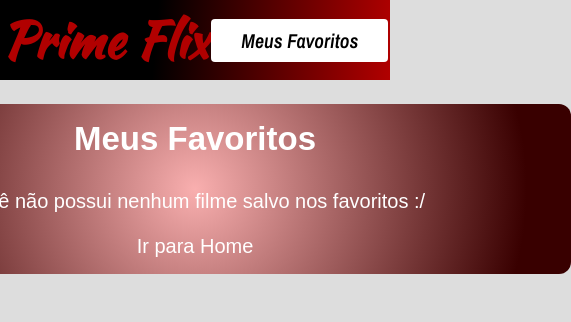
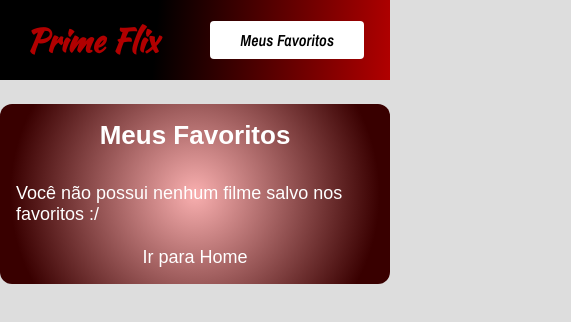
Before and after one commit to Danielcsxx/PrimeFlix, a React (Create React App) app: page /Favoritos in a window 390 px wide. Shown: the top 322 px of the page, 571 px wide, since content can reach past the window. Built offline with nearby package versions, Linux system fonts and the light colour scheme.

Commit message:
Desenvolvimento da resposividade para mobile concluido v0.3

```diff
--- a/src/components/Header/header.css
+++ b/src/components/Header/header.css
@@ -35,3 +35,15 @@ header {
     color: #FFF;
     transition: all 700ms;
 }
+
+@media (max-width: 600px) {
+
+    .logo {
+        font-size: 32px;
+    }
+
+    .favoritos {
+        font-size: 16px;
+    }
+
+}
--- a/src/pages/Favoritos/favoritos.css
+++ b/src/pages/Favoritos/favoritos.css
@@ -73,3 +73,29 @@
     background-color: #FFF;
     color: #750000;
 }
+
+@media (max-width: 600px) {
+
+    .meus-filmes h1 {
+        font-size: 26px;
+    }
+
+    .meus-filmes span {
+        font-size: 18px;
+    }
+
+    .meus-filmes ul {
+        width: 100%;
+    }
+
+    .meus-filmes div a {
+        font-size: 16px;
+        margin-left: 28px;
+    }
+
+    .meus-filmes button {
+        padding: 8px;
+        border-radius: 12px;
+    }
+
+}
--- a/src/pages/Filme/filme-info.css
+++ b/src/pages/Filme/filme-info.css
@@ -72,3 +72,17 @@
     transition: all 0.5s;
     color: #FFF;
 }
+
+@media (max-width: 600px) {
+
+    .filme-info h1 {
+        font-size: 26px;
+        margin: 10px;
+    }
+
+    .filme-info h3 {
+        font-size: 18px;
+        margin-top: 14px;
+    }
+
+}
--- a/src/pages/Home/home.css
+++ b/src/pages/Home/home.css
@@ -58,3 +58,15 @@
     color: #000000;
     transition: all 700ms;
 }
+
+@media (max-width: 600px) {
+
+    .lista-filmes strong {
+        font-size: 26px;
+    }
+
+    .lista-filmes a {
+        font-size: 18px;
+    }
+
+}
```
